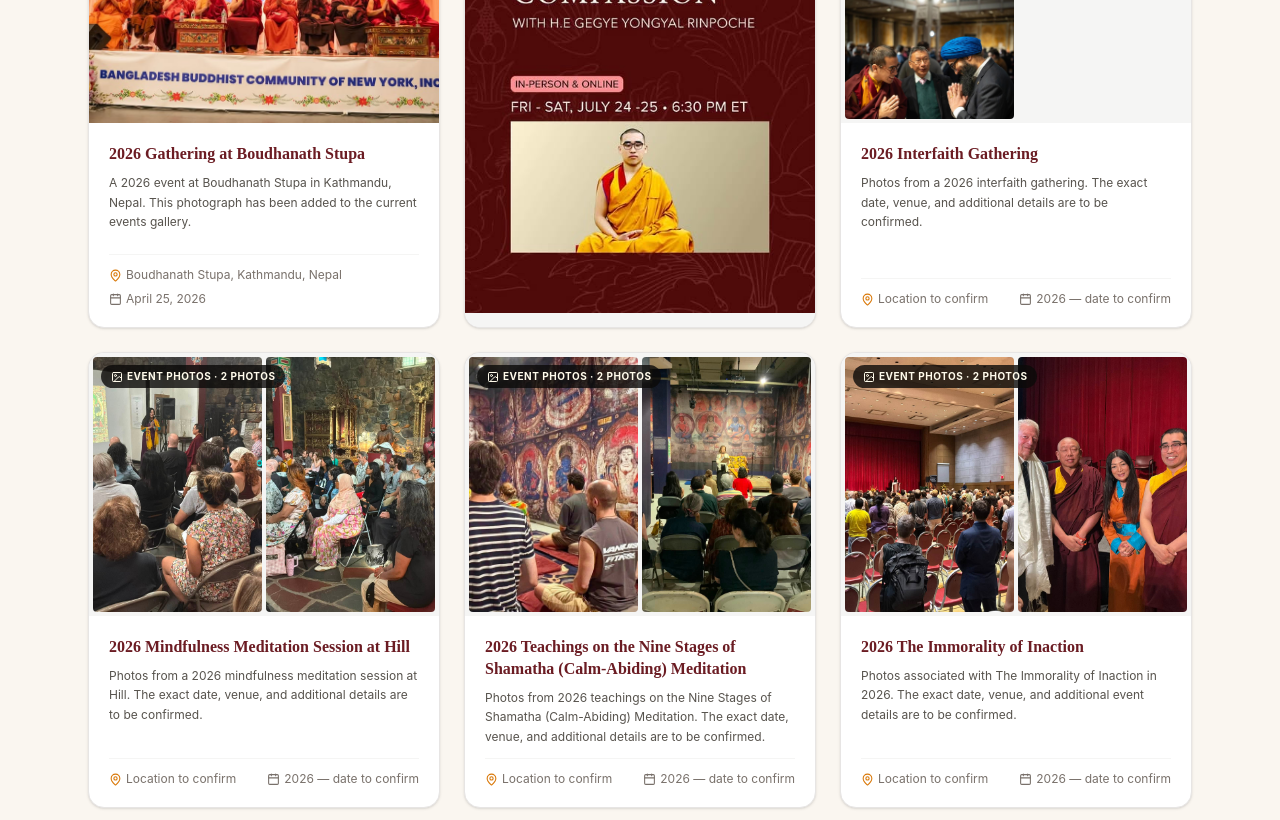
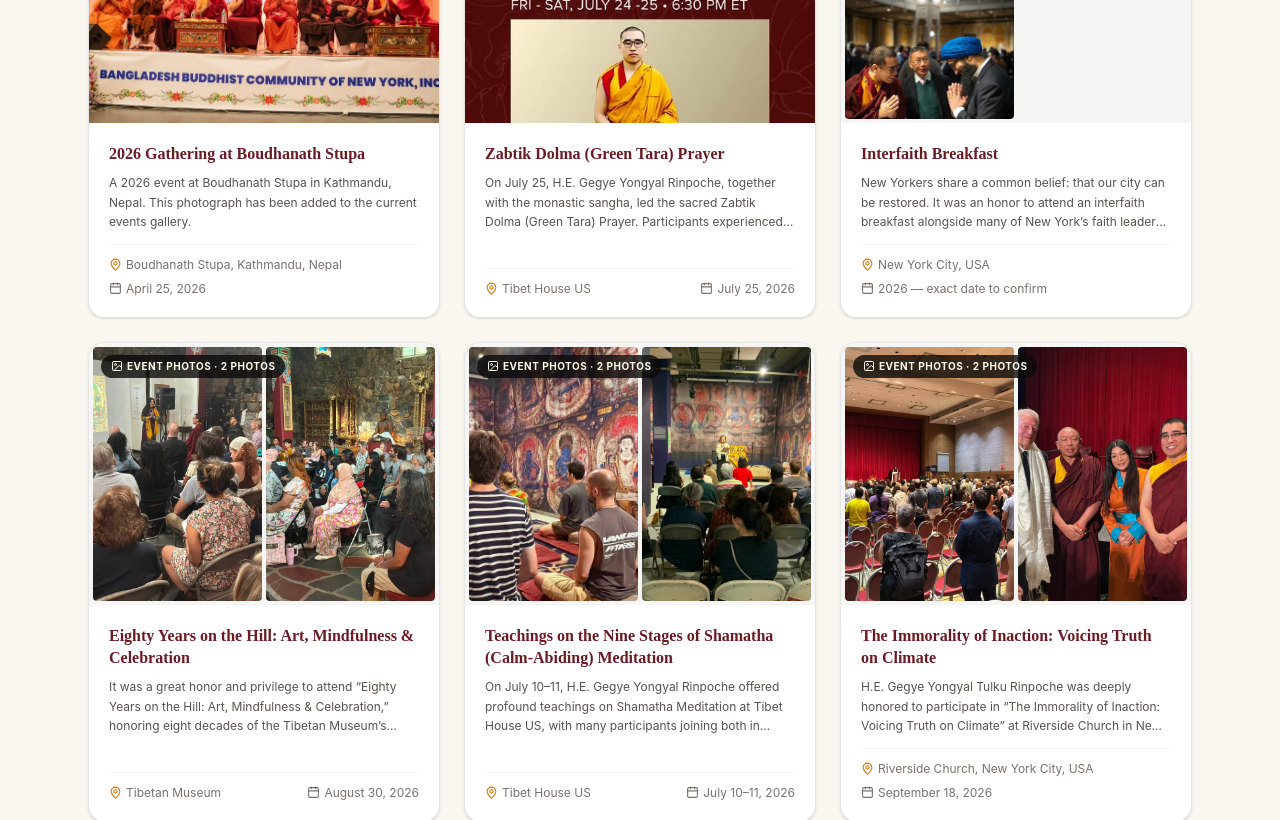
Before and after one commit to sherpaten/Zero-Point-Meditation-Center, a React (Vite) app in the folder zero-point-meditation/: page /events in a window 1280 px wide. Shown: the part 4380-5200 px from the top of the page. Built offline with nearby package versions, Linux system fonts and the light colour scheme.

Commit message:
Add supplied descriptions and locations to current events

```diff
--- a/zero-point-meditation/src/pages/Events.jsx
+++ b/zero-point-meditation/src/pages/Events.jsx
@@ -228,33 +228,33 @@ const galleryItems = [
   // ==================== CURRENT EVENTS — 2026 ====================
   { id: 31, group: 'Current', title: '2026 Gathering at Boudhanath Stupa', type: 'photo', category: 'Event Photos', date: 'April 25, 2026', location: 'Boudhanath Stupa, Kathmandu, Nepal', image: bbc2026, description: 'A 2026 event at Boudhanath Stupa in Kathmandu, Nepal. This photograph has been added to the current events gallery.' },
   {
-    id: 42, group: 'Current', title: 'Zabtik Dolma (Green Tara) Prayer', type: 'poster', category: 'Posters',
-    date: '2026 — date to confirm', location: 'Location to confirm', image: tara2026,
-    description: '2026 Zabtik Dolma (Green Tara) Prayer. Event date and location details are to be confirmed.'
+    id: 42, group: 'Current', title: 'Zabtik Dolma (Green Tara) Prayer', type: 'photo', category: 'Event Photos',
+    date: 'July 25, 2026', location: 'Tibet House US', image: tara2026,
+    description: 'On July 25, H.E. Gegye Yongyal Rinpoche, together with the monastic sangha, led the sacred Zabtik Dolma (Green Tara) Prayer. Participants experienced a deeply inspiring and peaceful practice, with many expressing great joy and appreciation for the prayers and guided Tara meditation. May the blessings of Noble Tara bring compassion, protection, wisdom, and swift accomplishment to all beings.'
   },
   {
-    id: 43, group: 'Current', title: '2026 Interfaith Gathering', type: 'photo', category: 'Event Photos',
-    date: '2026 — date to confirm', location: 'Location to confirm',
+    id: 43, group: 'Current', title: 'Interfaith Breakfast', type: 'photo', category: 'Event Photos',
+    date: '2026 — exact date to confirm', location: 'New York City, USA',
     image: interfaith2026a, images: [interfaith2026a, interfaith2026b, interfaith2026c],
-    description: 'Photos from a 2026 interfaith gathering. The exact date, venue, and additional details are to be confirmed.'
+    description: 'New Yorkers share a common belief: that our city can be restored. It was an honor to attend an interfaith breakfast alongside many of New York’s faith leaders and chart a path forward where we welcome the stranger among us.'
   },
   {
-    id: 44, group: 'Current', title: '2026 Mindfulness Meditation Session at Hill', type: 'photo', category: 'Event Photos',
-    date: '2026 — date to confirm', location: 'Location to confirm',
+    id: 44, group: 'Current', title: 'Eighty Years on the Hill: Art, Mindfulness & Celebration', type: 'photo', category: 'Event Photos',
+    date: 'August 30, 2026', location: 'Tibetan Museum',
     image: hill2026a, images: [hill2026a, hill2026b],
-    description: 'Photos from a 2026 mindfulness meditation session at Hill. The exact date, venue, and additional details are to be confirmed.'
+    description: 'It was a great honor and privilege to attend “Eighty Years on the Hill: Art, Mindfulness & Celebration,” honoring eight decades of the Tibetan Museum’s dedication to preserving and sharing Tibetan and Himalayan wisdom, art, and cultural heritage. Heartfelt congratulations to Brandon, the newly appointed Executive Director, with prayers and best wishes for his leadership. Surrounded by precious historic art and cultural treasures, H.E. Gegye Yongyal Rinpoche offered blessings and guided a mindfulness meditation session. Deep gratitude to Kathleen Xu for the ride to the museum, and to the museum team, staff, organizers, and everyone who offered such a warm welcome. May the blessings of the Three Jewels continue to illuminate the museum’s work and inspire understanding and world peace.'
   },
   {
-    id: 45, group: 'Current', title: '2026 Teachings on the Nine Stages of Shamatha (Calm-Abiding) Meditation', type: 'photo', category: 'Event Photos',
-    date: '2026 — date to confirm', location: 'Location to confirm',
+    id: 45, group: 'Current', title: 'Teachings on the Nine Stages of Shamatha (Calm-Abiding) Meditation', type: 'photo', category: 'Event Photos',
+    date: 'July 10–11, 2026', location: 'Tibet House US',
     image: shamatha2026a, images: [shamatha2026a, shamatha2026b],
-    description: 'Photos from 2026 teachings on the Nine Stages of Shamatha (Calm-Abiding) Meditation. The exact date, venue, and additional details are to be confirmed.'
+    description: 'On July 10–11, H.E. Gegye Yongyal Rinpoche offered profound teachings on Shamatha Meditation at Tibet House US, with many participants joining both in person and online. The teachings were received with great enthusiasm and provided a meaningful opportunity to deepen meditation practice. Gegye Tashi Choling Monastery warmly invited everyone to join the upcoming Tara Transmission and Tara Meditation Practice on July 24–25 to receive these precious teachings and blessings.'
   },
   {
-    id: 46, group: 'Current', title: '2026 The Immorality of Inaction', type: 'photo', category: 'Event Photos',
-    date: '2026 — date to confirm', location: 'Location to confirm',
+    id: 46, group: 'Current', title: 'The Immorality of Inaction: Voicing Truth on Climate', type: 'photo', category: 'Event Photos',
+    date: 'September 18, 2026', location: 'Riverside Church, New York City, USA',
     image: inaction2026a, images: [inaction2026a, inaction2026b],
-    description: 'Photos associated with The Immorality of Inaction in 2026. The exact date, venue, and additional event details are to be confirmed.'
+    description: 'H.E. Gegye Yongyal Tulku Rinpoche was deeply honored to participate in “The Immorality of Inaction: Voicing Truth on Climate” at Riverside Church in New York City. He offered prayers and shared a reflection from the Buddhist understanding of dependent origination: all life exists through an intricate web of causes and conditions, and no being exists independently. Our relationship with Mother Earth is inseparable from our own lives—the air we breathe, the water we drink, the food we receive, and all living beings are deeply interconnected. To care for the Earth is to care for ourselves and future generations. Compassion must extend to all sentient life and the conditions that sustain life. It was a privilege to stand alongside Vice President Al Gore, Bishop William J. Barber II, and spiritual, environmental, Indigenous, and community leaders. With gratitude to the organizers and everyone who gathered with shared responsibility. May our prayers become compassionate action to protect this precious Earth and all beings. — H.E. Gegye Yongyal Tulku Rinpoche'
   },
 
   // ==================== POSTERS & NEWS ====================
```
